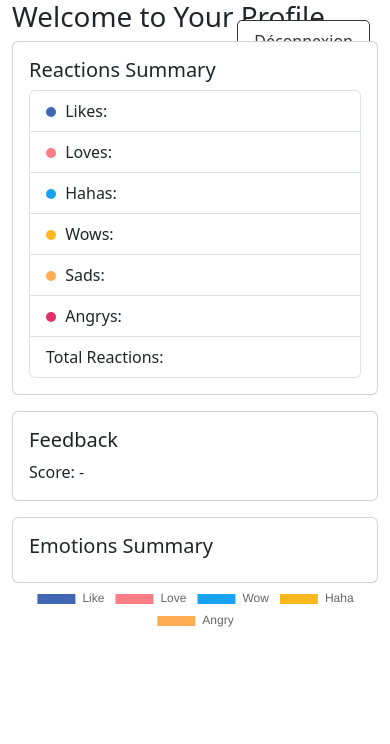
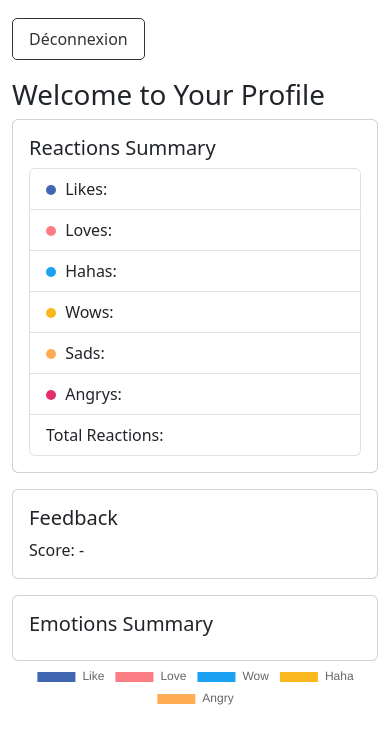
Before and after one commit to Abraham10000/social, a Next.js app: page /profile in a window 390 px wide. Shown: the top 744 px of the page. Built offline with nearby package versions, Linux system fonts and the light colour scheme.

Commit message:
fix: Fix button alignment and add loading during logout

```diff
--- a/src/components/Navbar.tsx
+++ b/src/components/Navbar.tsx
@@ -1,24 +1,27 @@
-import React from "react";
+import React, { useState } from "react";
 import { useRouter } from "next/router";
 import Cookies from "js-cookie";
 import styles from "../styles/navbar.module.css";
 
 const Navbar: React.FC = () => {
   const router = useRouter();
+  const [loggingOut, setLoggingOut] = useState(false);
 
   const handleLogout = () => {
-    Cookies.remove("reactionsSummary");
-    Cookies.remove("feedback");
-    Cookies.remove("emotionsSummary");
-
-    router.push("/login");
+    setLoggingOut(true);
+    setTimeout(() => {
+      Cookies.remove("reactionsSummary");
+      Cookies.remove("feedback");
+      Cookies.remove("emotionsSummary");
+      router.replace("/login");
+    }, 1000);
   };
 
   return (
     <nav className={styles.navbar}>
       <div className={styles.navbarContainer}>
-        <button className={styles.logoutButton} onClick={handleLogout}>
-          Déconnexion
+        <button className={styles.logoutButton} onClick={handleLogout} disabled={loggingOut}>
+          {loggingOut ? "Déconnexion en cours..." : "Déconnexion"}
         </button>
       </div>
     </nav>
--- a/src/styles/navbar.module.css
+++ b/src/styles/navbar.module.css
@@ -20,3 +20,16 @@
   color: #fff;
   border-color: #333;
 }
+
+@media (max-width: 768px) {
+  .navbar {
+    position: relative;
+    top: auto;
+    right: auto;
+    margin-right: 20px;
+  }
+
+  .logoutButton {
+    margin: 18px 0;
+  }
+}
```
